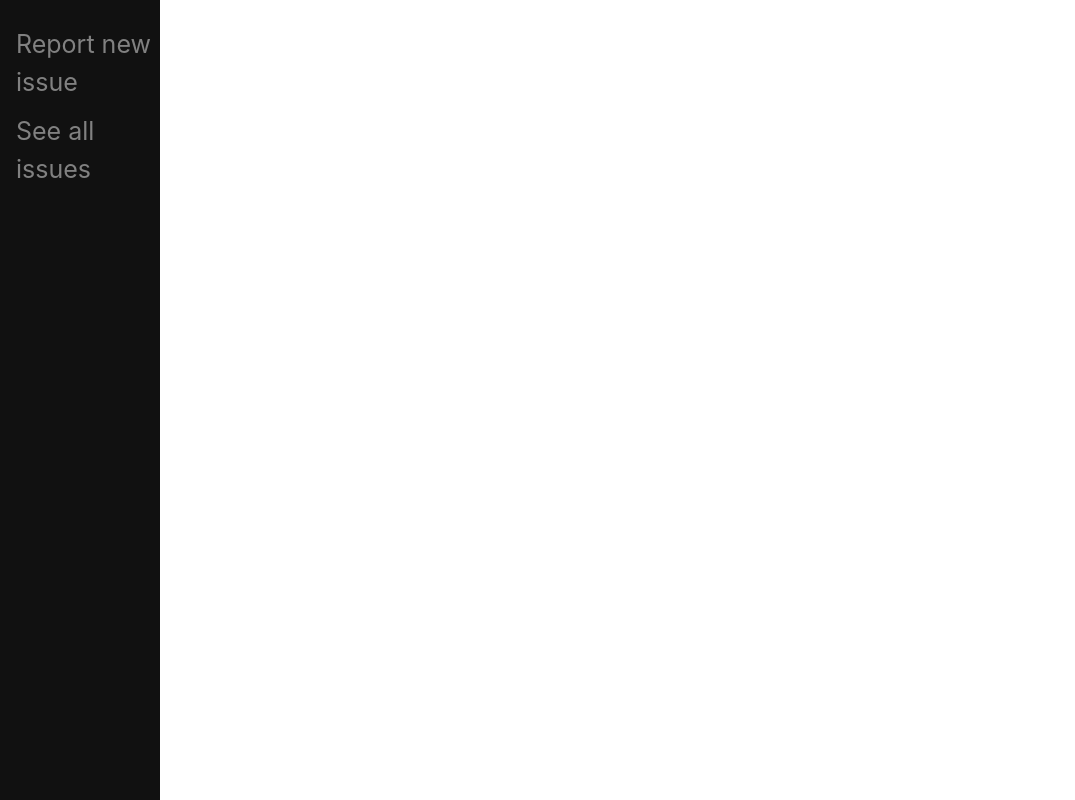
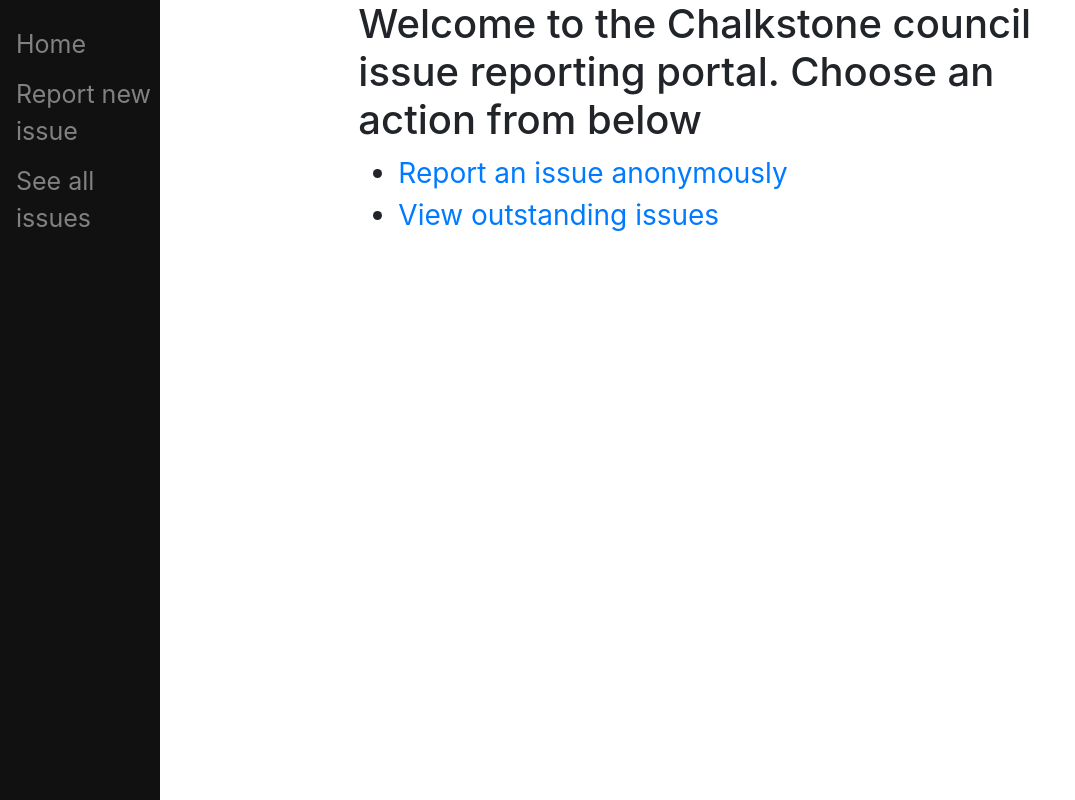
Before and after one commit to louissonofhud/chalkstone_council, a Django app: page / in a window 1280 px wide. Shown: the whole page, without its empty margins (0-1075 px from the left). Run offline with Django 5.2, Linux system fonts and the light colour scheme; some libraries are stand-ins or nearby versions.

Commit message:
Created website landing page

```diff
--- a/main_ui/templates/main_ui/base.html
+++ b/main_ui/templates/main_ui/base.html
@@ -43,6 +43,7 @@
 
     <body>
         <div class="sidenav">
+            <a href="/">Home</a>
             <a href="/create">Report new issue</a>
             <a href="/all_issues">See all issues</a>
         </div>
--- /dev/null
+++ b/main_ui/templates/main_ui/home.html
@@ -0,0 +1,10 @@
+{% extends "main_ui/base.html" %}
+
+{% block content %}
+<H1>Welcome to the Chalkstone council issue reporting portal. Choose an action from below</H1>
+<ul>
+    <!-- <li><a href="/login">Login</a></li> -->
+    <li><a href="/create">Report an issue anonymously</a></li>
+    <li><a href="/all_issues">View outstanding issues</a></li>
+</ul>
+{% endblock %}
--- a/main_ui/views.py
+++ b/main_ui/views.py
@@ -45,7 +45,7 @@ def create_issue(response):
 def home(response):
     return render(
         response,
-        "main_ui/base.html",
+        "main_ui/home.html",
         {
             "name": "Home",
         })
```
